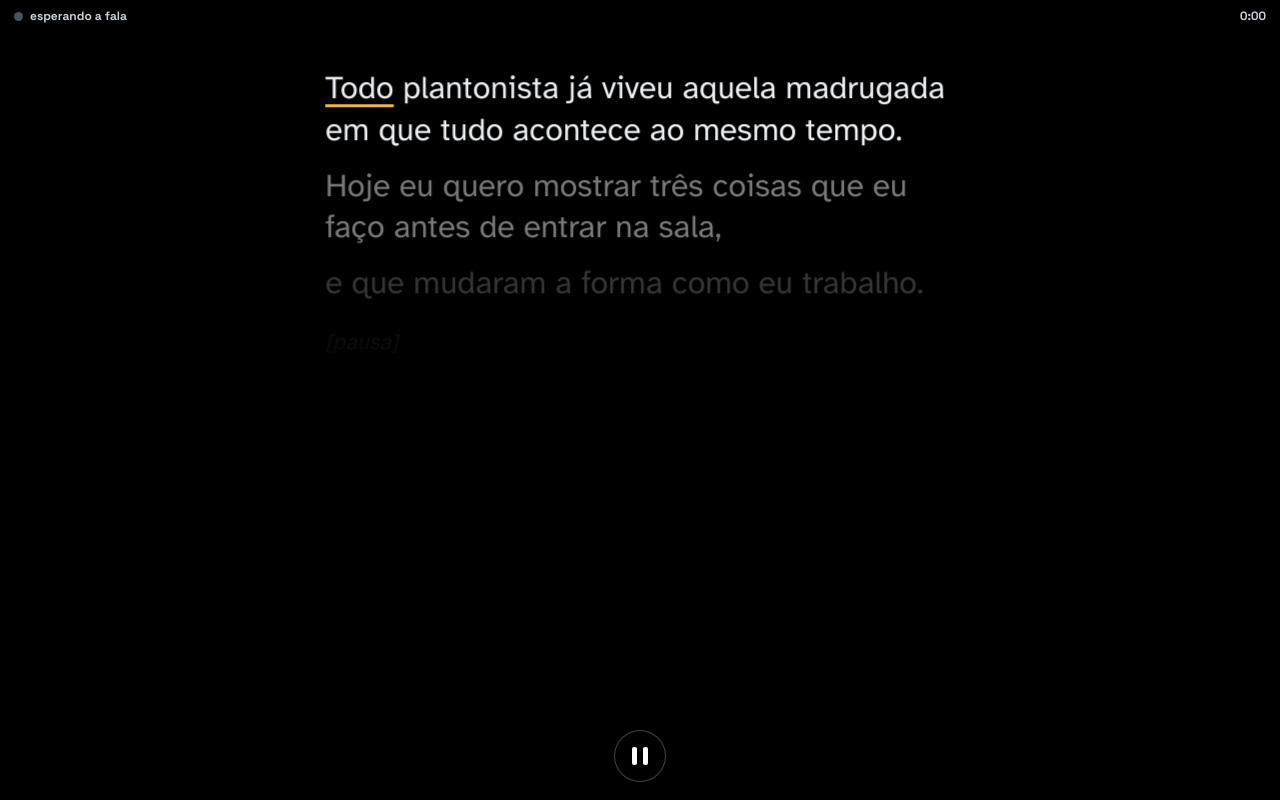
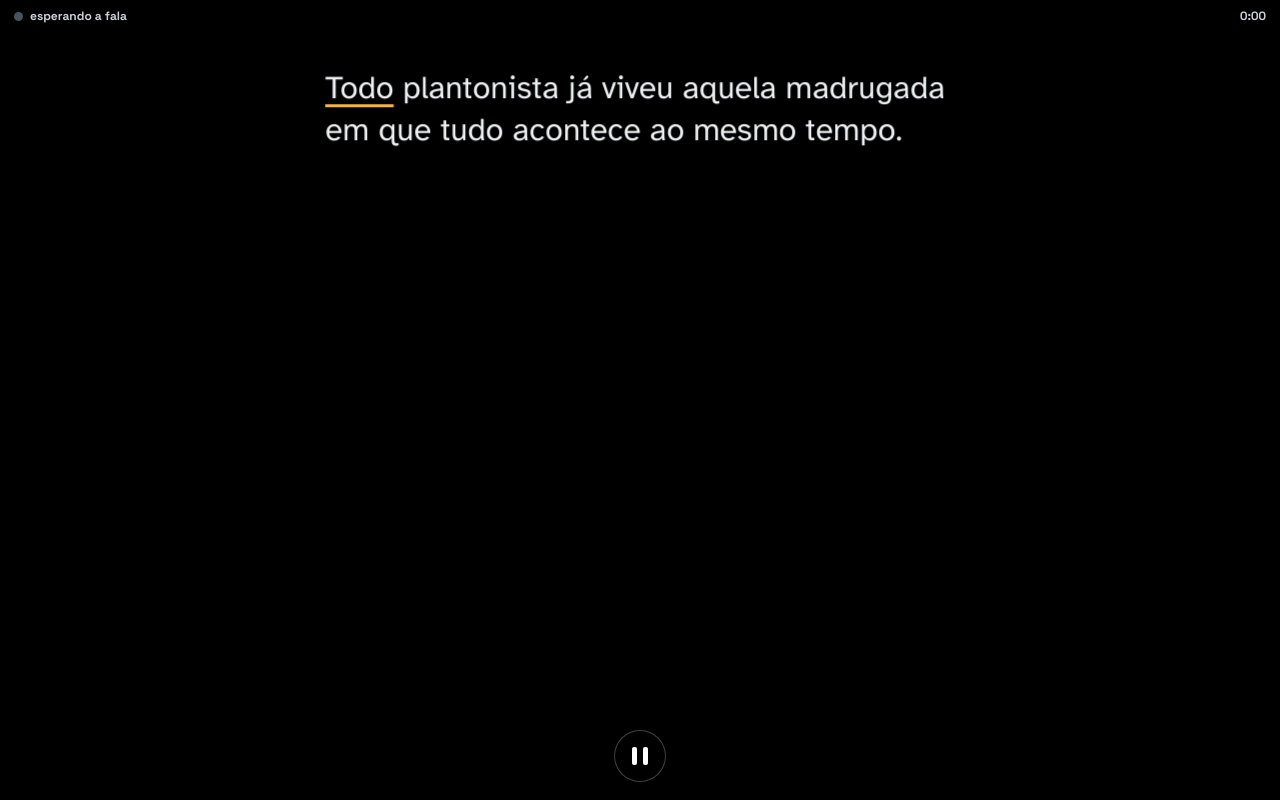
Before and after one commit to gilkleber-design/teleprompter, a plain HTML site: page index.html in a window 1280 px wide. Both pictures are taken after a click on the button "Começar". Drawn offline with Linux system fonts and the light colour scheme.

Commit message:
Frase a frase: a moldura se ajusta à frase inteira (cresce até a altura máxima e reduz a letra se faltar espaço)
Co-Authored-By: Claude Opus 5.5 <noreply@anthropic.com>

```diff
--- a/index.html
+++ b/index.html
@@ -87,8 +87,9 @@ input[type=range]::-moz-range-thumb{width:22px;height:22px;border-radius:50%;bac
 .frase .ph{display:block;margin-bottom:.45em;transition:opacity .2s}
 .frase .ph.pend::after{display:none}
 .frase .ph.past{visibility:hidden}
-.frase .ph.next{opacity:.5}
-.frase .ph.later{opacity:.22}
+.frase .ph.next,.frase .ph.later{visibility:hidden}
+.col.frase .view{-webkit-mask-image:none;mask-image:none}
+.col.frase{transition:height .15s}
 .frase .mark{display:none}
 .frase .w.done{color:#ffffffa8}
 .w{transition:color .25s}
@@ -172,7 +173,7 @@ input[type=range]::-moz-range-thumb{width:22px;height:22px;border-radius:50%;bac
       <div class="group">
         <div class="row"><label for="width">Largura do texto</label><output id="o-width"></output><input type="range" id="width" data-k="width" min="22" max="100" step="1"></div>
         <div class="row"><label for="offset">Deslocamento lateral</label><output id="o-offset"></output><input type="range" id="offset" data-k="offset" min="-30" max="30" step="1"></div>
-        <div class="row"><label for="boxh">Altura da moldura</label><output id="o-boxh"></output><input type="range" id="boxh" data-k="boxh" min="12" max="95" step="1"></div>
+        <div class="row"><label for="boxh">Altura máxima da moldura</label><output id="o-boxh"></output><input type="range" id="boxh" data-k="boxh" min="12" max="95" step="1"></div>
         <div class="row"><label for="op">Fundo da moldura</label><output id="o-op"></output><input type="range" id="op" data-k="op" min="0" max="95" step="1"></div>
         <div class="row"><label for="readline">Distância do topo</label><output id="o-readline"></output><input type="range" id="readline" data-k="readline" min="2" max="60" step="1"></div>
         <div class="row"><label for="font">Tamanho da letra</label><output id="o-font"></output><input type="range" id="font" data-k="font" min="18" max="80" step="1"></div>
@@ -216,7 +217,7 @@ input[type=range]::-moz-range-thumb{width:22px;height:22px;border-radius:50%;bac
       <div class="row"><label for="q-width">Largura</label><output id="oq-width"></output><input type="range" id="q-width" data-k="width" min="22" max="100" step="1"></div>
       <div class="row"><label for="q-font">Letra</label><output id="oq-font"></output><input type="range" id="q-font" data-k="font" min="18" max="80" step="1"></div>
       <div class="row"><label for="q-readline">Distância do topo</label><output id="oq-readline"></output><input type="range" id="q-readline" data-k="readline" min="2" max="60" step="1"></div>
-      <div class="row"><label for="q-boxh">Altura da moldura</label><output id="oq-boxh"></output><input type="range" id="q-boxh" data-k="boxh" min="12" max="95" step="1"></div>
+      <div class="row"><label for="q-boxh">Altura máxima</label><output id="oq-boxh"></output><input type="range" id="q-boxh" data-k="boxh" min="12" max="95" step="1"></div>
       <div class="row"><label for="q-op">Fundo</label><output id="oq-op"></output><input type="range" id="q-op" data-k="op" min="0" max="95" step="1"></div>
     </div>
     <p class="paused-tip" id="pausetip">Pausado. Arraste o texto ou toque numa palavra para recomeçar dali.</p>
@@ -280,7 +281,7 @@ $$('[data-k]').forEach(el=>{
     S[k]=el.type==='checkbox'?el.checked:(+el.value);
     $$('[data-k="'+k+'"]').forEach(o=>{if(o!==el){if(o.type==='checkbox')o.checked=S[k];else o.value=S[k]}});
     applyVars();save();if(k==='record')setMode(S.mode);
-    if(running||paused)requestAnimationFrame(()=>{measure();if(S.mode==='voz')target=targetFor(pos)});
+    if(running||paused)requestAnimationFrame(()=>{measure();if(S.view==='frase')fitPhrase();else if(S.mode==='voz')target=targetFor(pos)});
   });
 });
 const ta=$('#script');ta.value=S.text;
@@ -320,7 +321,7 @@ function build(){
     });
     close(true);
   });
-  $('#col').classList.toggle('frase',S.view==='frase');
+  $('#col').classList.toggle('frase',S.view==='frase');if(S.view!=='frase')$('#col').style.height='';
 }
 /* ---------- frase a frase ---------- */
 let cp=0,talk=0;
@@ -331,8 +332,18 @@ function setCP(i,snap=true){
   const nx=real(cp+1);
   P.forEach((p,k)=>{p.el.classList.toggle('past',k<cp);p.el.classList.toggle('now',k===cp);
     p.el.classList.toggle('next',k>cp&&k<=nx);p.el.classList.toggle('later',k>nx)});
-  target=P[cp].el.offsetTop-READ();if(snap)y=target;
+  fitPhrase(snap);
   if(changed&&textEl.animate)textEl.animate([{opacity:.45},{opacity:1}],{duration:160});
+}
+// a frase inteira sempre cabe: a moldura cresce até a altura máxima e, se ainda faltar, a letra diminui
+function fitPhrase(snap=true){
+  if(!P.length||!P[cp])return;
+  const col=$('#col'),el=P[cp].el,pad=S.font*.35;
+  const max=$('#prompter').clientHeight*S.boxh/100;
+  el.style.fontSize='';let sc=1;
+  while(el.offsetHeight+pad*2>max&&sc>.5){sc-=.04;el.style.fontSize=sc+'em'}
+  col.style.height=Math.ceil(el.offsetHeight+pad*1.6)+'px';
+  target=el.offsetTop-READ();if(snap)y=target;
 }
 const nextCP=()=>{let n=cp+1;while(n<P.length&&P[n].m0<0)n++;if(n<P.length)setCP(n)};
 const prevCP=()=>{let n=cp-1;while(n>0&&P[n].m0<0)n--;if(n>=0)setCP(n)};
```
